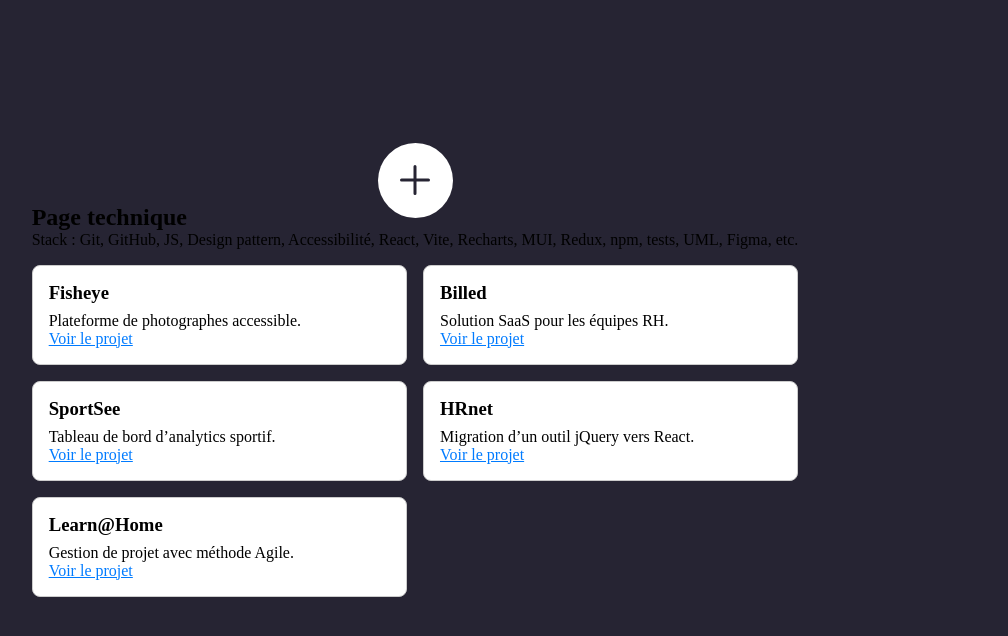
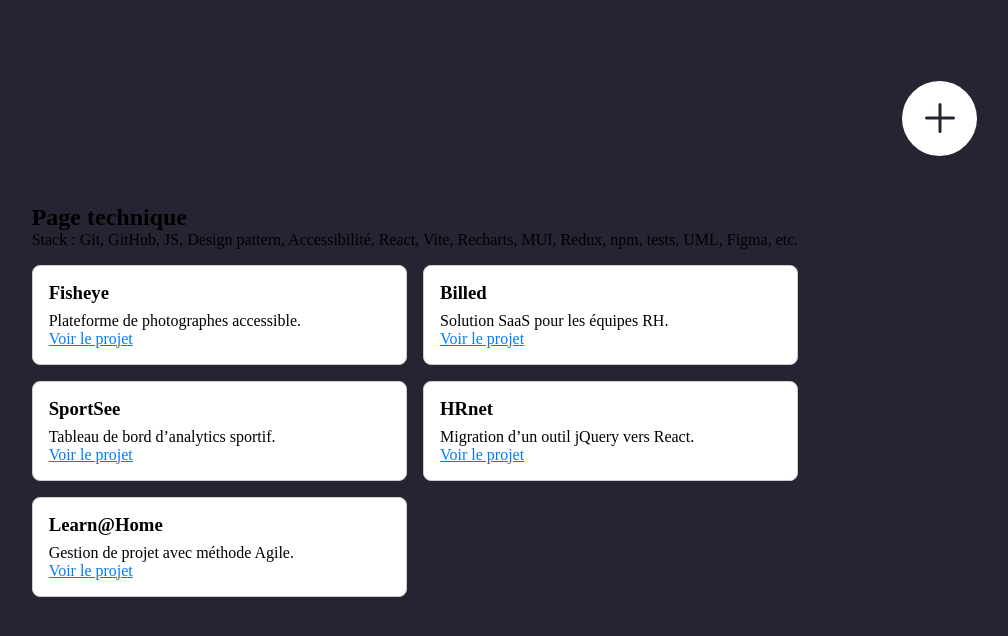
Before and after one commit to SabrinaMouginot/Portfolio_SMouginot_DeveloppeurConcepteur, a React (Vite) app: page /tech in a window 1280 px wide. Shown: the top 636 px of the page, without its empty margins (225-1233 px from the left). Built offline with nearby package versions, Linux system fonts and the light colour scheme.

Commit message:
nouveau positionnement du menu dans les differentes pages - sauf accueil

```diff
--- a/src/Components/Menu/Menu.css
+++ b/src/Components/Menu/Menu.css
@@ -159,10 +159,11 @@ body
 
 /* En haut centré sur les autres pages */
 .menu-wrapper.top {
-  top: 30px;
-  left: 50%;
+  top: -4%;
+  left: 91%;
   transform: translateX(-50%);
 }
+
 
 /* Réduction des marges inutiles quand menu est fermé */
 .menu:not(.active) li {
```
